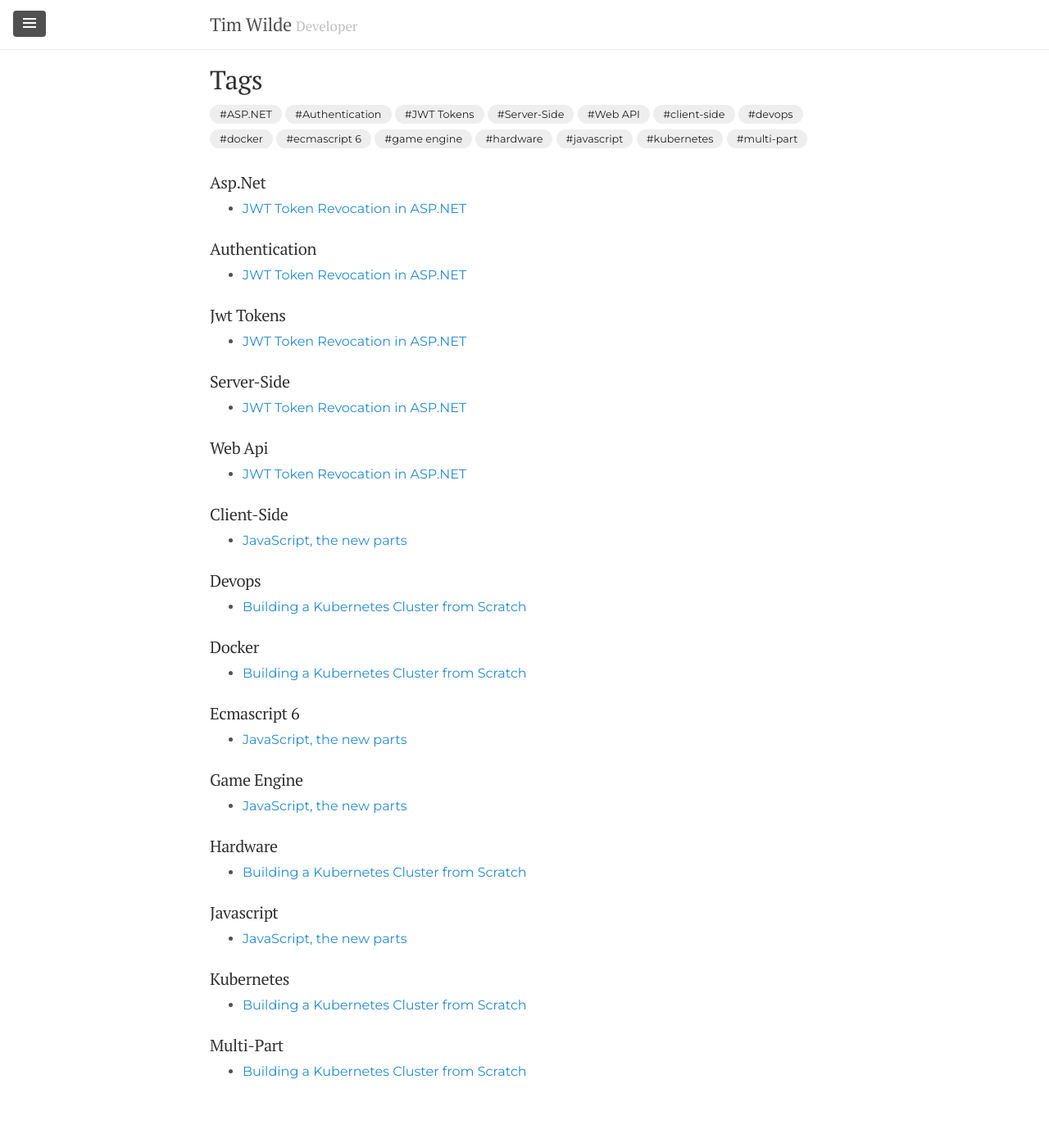
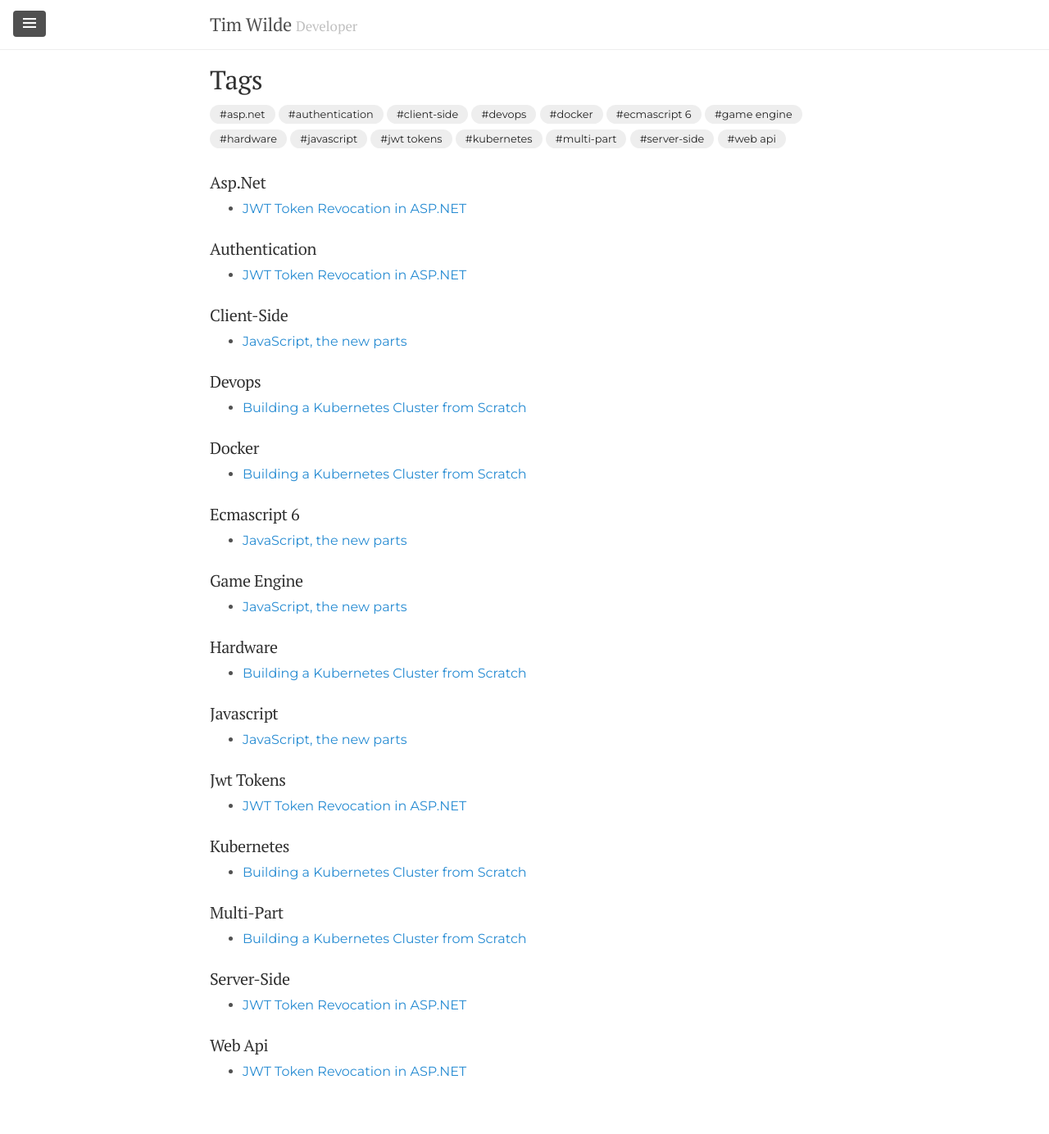
Before and after one commit to TimWilde/timwilde.github.io, a Jekyll site: the page built from tags.md, in a window 1280 px wide. Shown: the whole page at 82% size. Built offline with Jekyll 4.4.1, drawn with Linux system fonts in a browser that asks for light colours.

Commit message:
Tags now sorted case insensitively and presented in lowercase throughout.

```diff
--- a/_includes/page-tags.html
+++ b/_includes/page-tags.html
@@ -1,7 +1,8 @@
 {% if include.tags.size > 0 %}
+   {% assign pageTags = include.tags | sort_natural %}
    <ul class="tags">
-   {% for tag in include.tags %}
-      <li class="tag"><a href="{{site.baseurl}}/{{include.section}}/#{{ tag | slugify }}">{{tag}}</a></li>
+   {% for tag in pageTags %}
+      <li class="tag"><a href="{{site.baseurl}}/{{include.section}}/#{{ tag | slugify }}">{{tag | downcase}}</a></li>
    {% endfor %}
    </ul>
 {% endif %}
--- a/tags.md
+++ b/tags.md
@@ -2,14 +2,14 @@
 layout: page
 title: Tags
 ---
-{%- assign allTags = site.posts | map:"tags" | uniq | compact | sort %}
+{%- assign allTags = site.posts | map:"tags" | uniq | compact | sort_natural %}
 
 {%- if allTags.size > 0 %}
 
 <div class="page-tags">
    <ul class="tags">
       {%- for tag in allTags %}
-      <li class="tag"><a href="#{{ tag | slugify }}">{{tag}}</a></li>
+      <li class="tag"><a href="#{{ tag | slugify }}">{{tag | downcase}}</a></li>
       {%- endfor %}
    </ul>
 </div>
```
Also changed, not shown: Gemfile (+1 -7 lines), Gemfile.lock, 2 other files.
